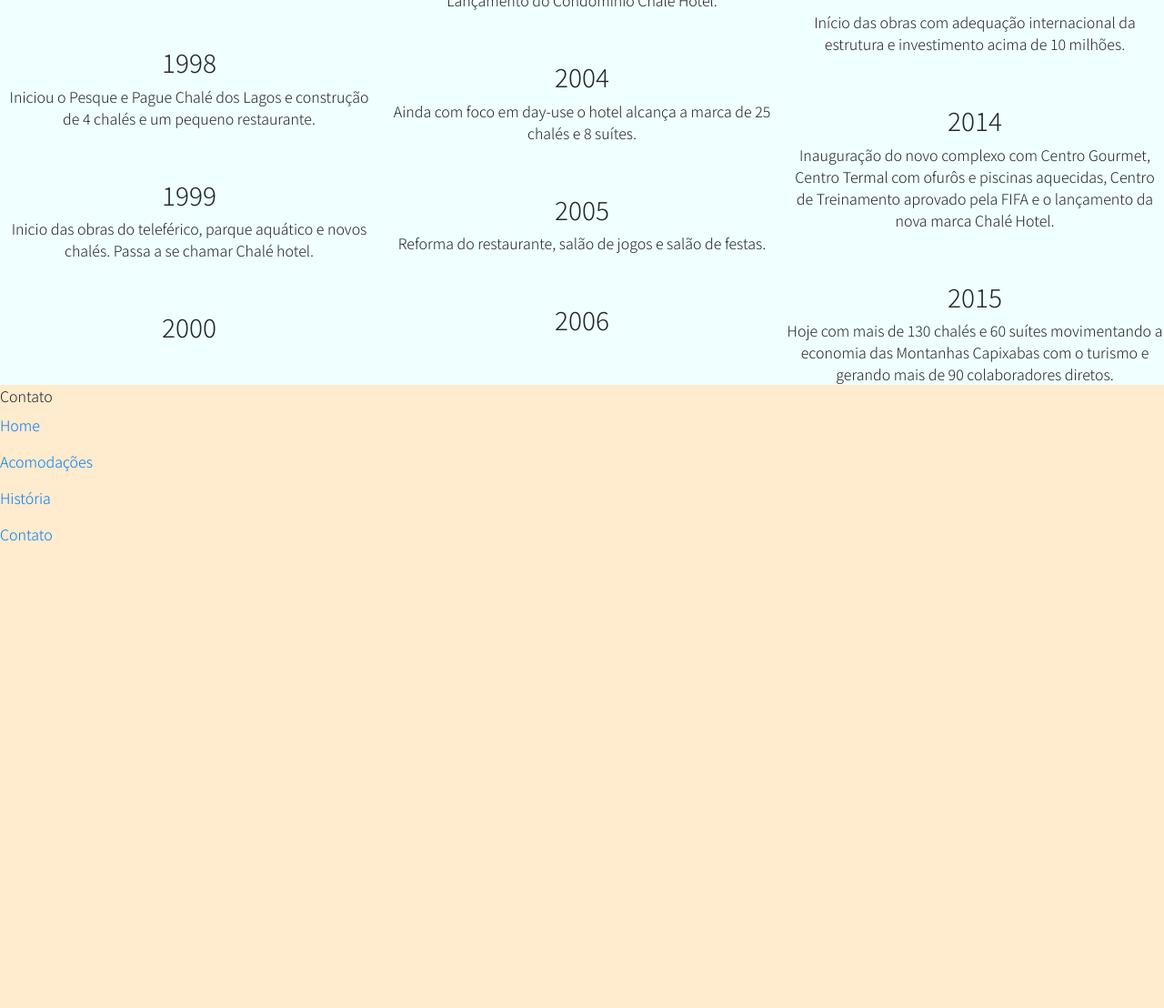
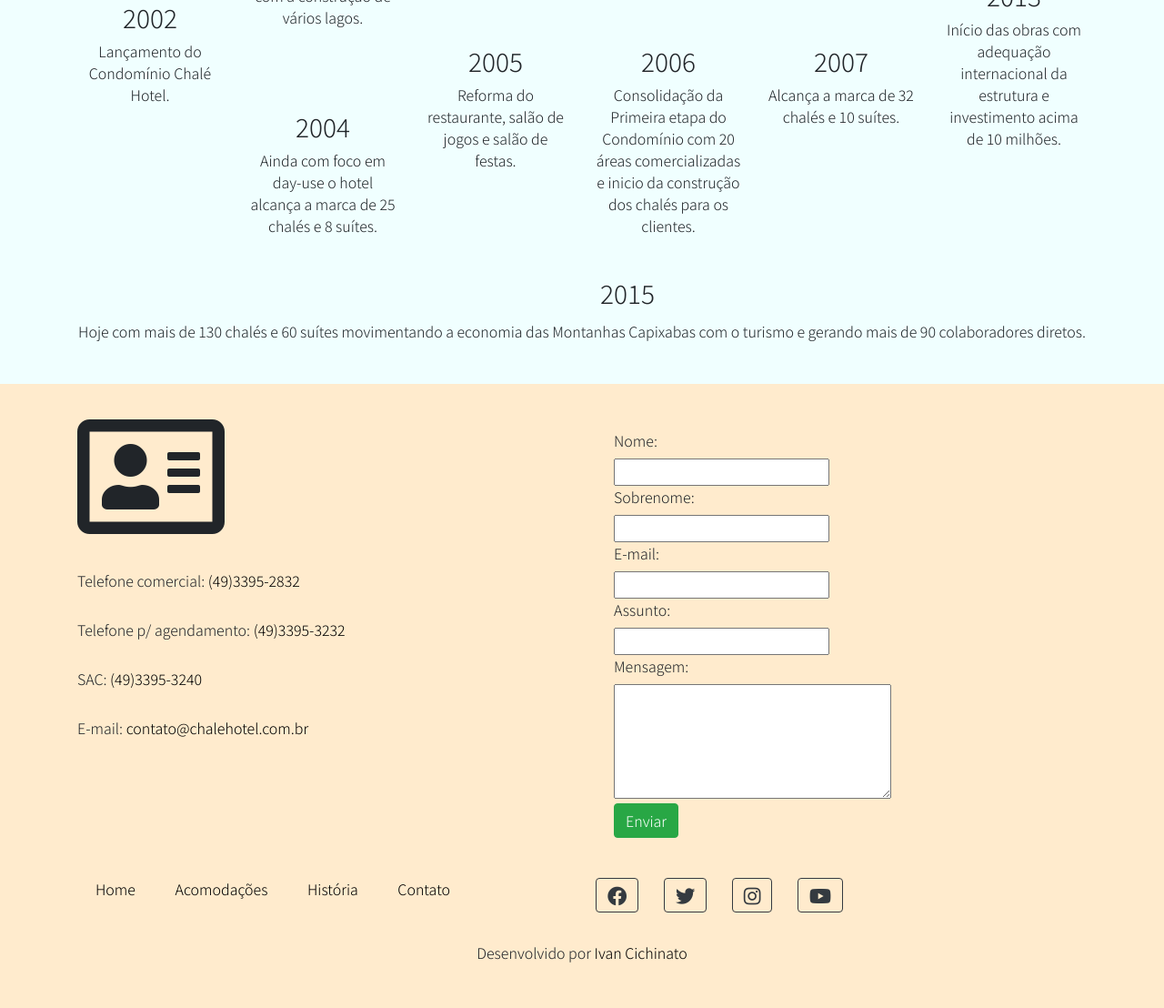
Before and after one commit to Cichinato-Ivan/Chale_Hotel, a plain HTML site: page Projeto Chalé/index.html in a window 1280 px wide. Shown: the part 1595-2703 px from the top of the page at 91% size. Before the commit the page ends 2202 px from the top, so only its background shows below. Drawn offline with nearby package versions, Linux system fonts and the light colour scheme; a web font is replaced by a local one.

Commit message:
Add files via upload

```diff
--- a/Projeto Chalé/index.html
+++ b/Projeto Chalé/index.html
@@ -111,101 +111,169 @@
 
     <section id="story"><!-- Início story -->
         <article  class="text-center">
-
             <h1>Conheça nossa História</h1>
             <div id="text">
+                <div class="container">
+                    <div class="row justify-content-start">
+                        <div class="col">
                             <p>
                                 <h3>1994</h3>
                                 O empresário Renato Russo adquiriu uma propriedade rural.
                             </p>
-                <br>
+
                             <p>
+                                <h3>2002</h3>
+                                Lançamento do Condomínio Chalé Hotel.
+                            </p>
+                        </div>
+                        <div class="col">
+                            <p >
                                 <h3>1995</h3>
                                 Iniciou os trabalhos de recuperação das áreas degradadas com reflorestamento e proteção as nascentes juntamente com a construção de vários lagos.
                             </p>
-                <br>
+
+                            <p>
+                                <h3>2004</h3>
+                                Ainda com foco em day-use o hotel alcança a marca de 25 chalés e 8 suítes.
+                            </p>
+                        </div>
+                        <div class="col">
                             <p>
                                 <h3>1998</h3>
                                 Iniciou o Pesque e Pague Chalé dos Lagos e construção de 4 chalés e um pequeno restaurante.
                             </p>
-                <br>
+
+                            <p>
+                                <h3>2005</h3>
+                                Reforma do restaurante, salão de jogos e salão de festas.
+                            </p>
+                        </div>
+                        <div class="col">
                             <p>
                                 <h3>1999</h3>
                                 Inicio das obras do teleférico, parque aquático e novos chalés. Passa a se chamar Chalé hotel.
                             </p>
-                <br>
+
+                            <p>
+                                <h3>2006</h3>
+                                Consolidação da Primeira etapa do Condomínio com 20 áreas comercializadas e inicio da construção dos chalés para os clientes.
+                            </p>
+                        </div>
+                        <div class="col">
                             <p>
                                 <h3>2000</h3>
                                 Inauguração do até hoje único teleférico do Espírito Santo e do maior complexo de lazer das Montanhas.
                             </p>
-                <br>
+
+                            <p>
+                                <h3>2007</h3>
+                                Alcança a marca de 32 chalés e 10 suítes.
+                            </p>
+                        </div>
+                        <div class="col">
                             <p>
                                 <h3>2001</h3>
                                 Já possui 5 chalés e 5 suítes.
                             </p>
-                <br>
-                <p>
-                    <h3>2002</h3>
-                    Lançamento do Condomínio Chalé Hotel.
-                </p>
-                <br>
-                <p>
-                    <h3>2004</h3>
-                    Ainda com foco em day-use o hotel alcança a marca de 25 chalés e 8 suítes.
-                </p>
-                <br>
-                <p>
-                    <h3>2005</h3>
-                    Reforma do restaurante, salão de jogos e salão de festas.
-                </p>
-                <br>
-                <p>
-                    <h3>2006</h3>
-                    Consolidação da Primeira etapa do Condomínio com 20 áreas comercializadas e inicio da construção dos chalés para os clientes.
-                </p>
-                <br>
-                <p>
-                    <h3>2007</h3>
-                    Alcança a marca de 32 chalés e 10 suítes.
-                </p>
-                <br>
+
                             <p>
                                 <h3>2013</h3>
                                 Início das obras com adequação internacional da estrutura e investimento acima de 10 milhões.
                             </p>
-                <br>
-                <p>
-                    <h3>2014</h3>
-                    Inauguração do novo complexo com Centro Gourmet, Centro Termal com ofurôs e piscinas aquecidas, Centro de Treinamento aprovado pela FIFA e o lançamento da nova marca Chalé Hotel.
-                </p>
-                <br>
+                        </div>
+                    </div>
+                    <div class="row justify-content-center">
                         <p>
                             <h3>2015</h3>
                             Hoje com mais de 130 chalés e 60 suítes movimentando a economia das Montanhas Capixabas com o turismo e gerando mais de 90 colaboradores diretos.
                         </p>
                     </div>
+                </div>
+            </div>
         </article>
     </section>
 
     <section id="contact"><!-- Início contact -->
-        Contato
+        <div class="container width:100%">
+            <div class="row">
+                <div class="col-md-6">
+                    <div>
+
+                        <i class="far fa-address-card fa-9x"></i>
+
+                        <p>
+                            Telefone comercial:
+                            <a href="#">(49)3395-2832</a>
+                        </p>
+                        <p>
+                            Telefone p/ agendamento:
+                            <a href="#">(49)3395-3232</a>
+                        </p>
+                        <p>
+                            SAC:
+                            <a href="#">(49)3395-3240</a>
+                        </p>
+                        <p>
+                            E-mail:
+                            <a href="mailto:">contato@chalehotel.com.br</a>
+                        </p>
+                    </div>
+                </div>
+                <div class="col-md-6 d-flex">
+                    <form>
+                        <label for="fname">Nome:</label><br><!--First Name= fname (primeiro nome)-->
+                        <input type="text" name="fname"><br>
+
+                        <label for="lname">Sobrenome:</label><br><!--Last Name= lname (segundo nome)-->
+                        <input type="text" name="lname"><br>
+
+                        <label for="email">E-mail:</label><br><!--Preenchimento com email-->
+                        <input type="email" name="email"><br>
+
+                        <label for="subject">Assunto:</label><br>
+                        <input type="text" name="subject"><br><!--caixa de texto para assunto-->
+
+                        <label for="messege">Mensagem:</label><br>
+                        <textarea name="messege" id="messege" cols="30" rows="5"></textarea><br><!--caixa de texto para mensagem-->
+                        <button type="submit" class="btn btn-success">Enviar</button>
+                    </form>
+                </div>
+            </div>
+        </div>
     </section>
 
-    <footer><!-- Rodapé -->
-        <ul class="navbar-nav ml-auto">
-            <li class="list-item">
-                <a class="nav-link" href="#home">Home</a>
-            </li>
-            <li class="list-item">
-                <a class="nav-link" href="#accommodation">Acomodações</a>
-            </li>
-            <li class="list-item">
-                <a class="nav-link" href="#story">História</a>
-            </li>
-            <li class="list-item">
-                <a class="nav-link" href="#contact">Contato</a>
-            </li>
-        </ul>
+    <footer class="mt-4 mb-4"><!-- Rodapé -->
+        <div class="container">
+            <div class="row">
+                <div class="col-md-6">
+                    <p id="main-footer"><!--Menu rodapé-->
+                        <a href="#home">Home</a>
+                        <a href="#accommodation">Acomodações</a>
+                        <a href="#story">História</a>
+                        <a href="#contact">Contato</a>
+                    </p>
+                </div>
+                <div class="col-md-6">
+                    <a href="" class="btn btn-outline-dark">
+                        <i class="fab fa-facebook fa-lg"></i>
+                    </a>
+                    <a href="" class="btn btn-outline-dark ml-4">
+                        <i class="fab fa-twitter fa-lg"></i>
+                    </a>
+                    <a href="" class="btn btn-outline-dark ml-4">
+                        <i class="fab fa-instagram fa-lg"></i>
+                    </a>
+                    <a href="" class="btn btn-outline-dark ml-4">
+                        <i class="fab fa-youtube fa-lg"></i>
+                    </a>
+                </div>
+            </div>
+        </div>
+        <div class="text-center" id="develop">
+            <p>
+                Desenvolvido por <a href="https://github.com/Cichinato-Ivan">Ivan Cichinato</a>
+            </p>
+        </div>
     </footer>
 
     <!-- JavaScript (Opcional) -->
--- a/Projeto Chalé/style.css
+++ b/Projeto Chalé/style.css
@@ -3,6 +3,15 @@ body{
     font-family: 'Noto Sans JP', sans-serif;
 }
 
+a{
+    text-decoration: none;
+    color: black;
+}
+
+a:hover{
+    text-decoration: none;
+    color: grey;
+}
 
 /*Styling Header
 =================================*/
@@ -50,12 +59,40 @@ header div img {
 =================================*/
 #story{
     background-color: #F0FFFF;
+    padding-top: 30px;
 }
 
-section #text{
-    column-count: 3;
-}
+
 
 #text p{
     width: 100px;
+    padding: 15px;
 }
+
+/*Styling contact
+=================================*/
+#contact{
+    padding-top: 30px;
+}
+
+#contact p {
+    margin-top: 30px;
+}
+
+#contact form{
+    width: 100%;
+    padding: 12px 20px;
+    margin: 8px 0;
+    box-sizing: border-box;
+}
+
+/*Styling footer
+=================================*/
+
+footer #main-footer a{
+    padding: 20px;
+}
+
+footer #develop{
+    padding: 30px;
+}
```
Also changed, not shown: 1 other file. Lines whose indentation alone changed are shown as unchanged.
